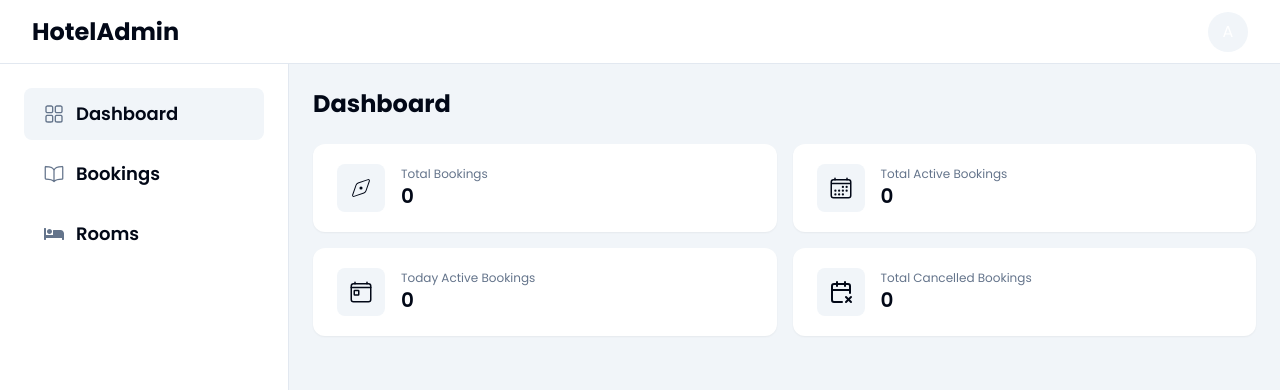
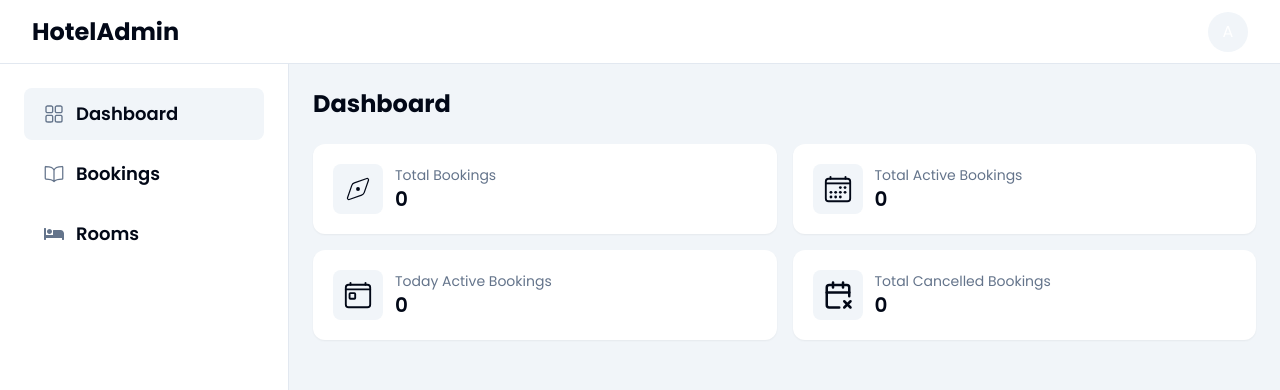
Before and after one commit to Shinchan3102/Homie, a React (Vite) app in the folder frontend/: page / in a window 1280 px wide. Shown: the top 390 px of the page. Built offline with nearby package versions, Linux system fonts and the light colour scheme; no server answers; a web font is replaced by a local one.

Commit message:
refactored frontend

```diff
--- a/frontend/src/components/cardComponents/BriefSummaryCard/index.jsx
+++ b/frontend/src/components/cardComponents/BriefSummaryCard/index.jsx
@@ -7,12 +7,12 @@ export default function BriefSummaryCard({
   Icon = CiCompass1,
 }) {
   return (
-    <div className="rounded-xl shadow-sm bg-white px-6 py-5 flex items-center gap-4 justify-between">
-      <div className="rounded-lg text-2xl bg-muted p-3">
+    <div className="rounded-xl shadow-sm bg-white p-5 flex items-center gap-3 justify-between">
+      <div className="rounded-lg text-3xl bg-muted p-2.5">
         <Icon />
       </div>
       <div className="flex-1 flex flex-col">
-        <div className=" text-muted-foreground text-xs">{label}</div>
+        <div className=" text-muted-foreground text-sm">{label}</div>
         <div className="text-xl font-semibold">{data}</div>
       </div>
     </div>
```
